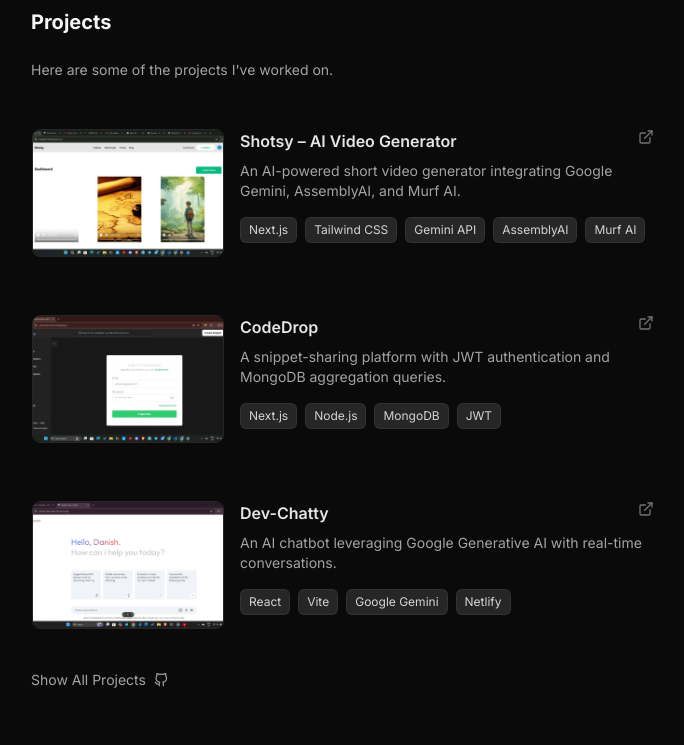
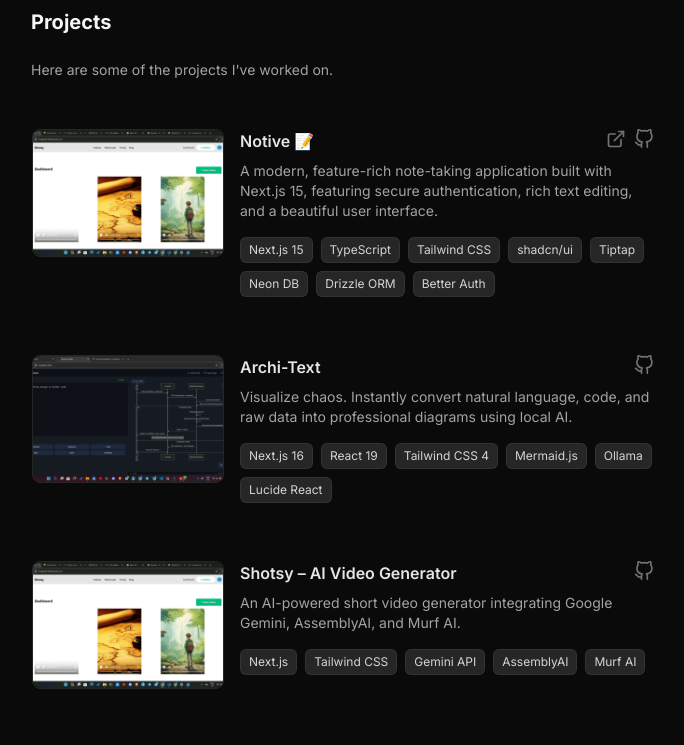
Before and after one commit to Danish-Devx3/Danish-s-Portfolio, a React (Vite) app: page / in a window 1280 px wide. Shown: the part 1560-2305 px from the top of the page, without its empty margins (297-981 px from the left). Built offline with nearby package versions, Linux system fonts and the light colour scheme.

Commit message:
feat: Initialize portfolio website with core pages, components, and data structure.

```diff
--- a/src/components/GitHubActivity.jsx
+++ b/src/components/GitHubActivity.jsx
@@ -1,23 +1,17 @@
 
 import React from 'react';
-// import GitHubCalendar from 'react-activity-calendar'; // Library not available
 
 const GitHubActivity = () => {
-    // Mock data/visual for GitHub Activity if library install fails
-    // In a real scenario with the library, we would use <GitHubCalendar username="Danish-Devx3" />
-
     return (
         <section id="activity" className="py-10">
             <h2 className="text-xl font-bold mb-6 text-neutral-100">GitHub Activity</h2>
             <div className="w-full overflow-hidden bg-neutral-900/50 p-4 rounded-xl border border-neutral-800">
-                {/* Fallback visualization or message */}
                 <div className="flex flex-col items-center justify-center py-8 text-neutral-500 gap-4">
                     <p>Contribution Graph</p>
-                    {/* Simple Grid Simulation */}
                     <div className="flex gap-1 overflow-x-auto max-w-full opacity-50">
-                        {Array.from({ length: 20 }).map((_, i) => ( // columns
+                        {Array.from({ length: 20 }).map((_, i) => (
                             <div key={i} className="flex flex-col gap-1">
-                                {Array.from({ length: 7 }).map((_, j) => ( // rows
+                                {Array.from({ length: 7 }).map((_, j) => (
                                     <div
                                         key={j}
                                         className={`w-3 h-3 rounded-sm ${Math.random() > 0.7 ? 'bg-green-500' : 'bg-neutral-800'}`}
--- a/src/components/TimeOnEarth.jsx
+++ b/src/components/TimeOnEarth.jsx
@@ -3,7 +3,7 @@ import React, { useState, useEffect } from 'react';
 
 const TimeOnEarth = () => {
     const [seconds, setSeconds] = useState(0);
-    const birthDate = new Date("2000-01-01"); // Default date, can be updated from data.js
+    const birthDate = new Date("2000-01-01");
 
     useEffect(() => {
         const calculateSeconds = () => {
--- a/src/data.js
+++ b/src/data.js
@@ -55,11 +55,30 @@ export const education = [
 
 export const projects = [
     {
+        id: 4,
+        title: "Notive 📝",
+        description: "A modern, feature-rich note-taking application built with Next.js 15, featuring secure authentication, rich text editing, and a beautiful user interface.",
+        technologies: ["Next.js 15", "TypeScript", "Tailwind CSS", "shadcn/ui", "Tiptap", "Neon DB", "Drizzle ORM", "Better Auth"],
+        github: "https://github.com/Danish-Devx3/notive",
+        live: "https://notive-manage-note.vercel.app/",
+        image: "/project1.webp",
+    },
+    {
+        id: 5,
+        title: "Archi-Text",
+        description: "Visualize chaos. Instantly convert natural language, code, and raw data into professional diagrams using local AI.",
+        technologies: ["Next.js 16", "React 19", "Tailwind CSS 4", "Mermaid.js", "Ollama", "Lucide React"],
+        github: "https://github.com/Danish-Devx3/archi-text",
+        live: "", // Add live link if available
+        image: "/archi-text.png",
+    },
+    {
         id: 1,
         title: "Shotsy – AI Video Generator",
         description: "An AI-powered short video generator integrating Google Gemini, AssemblyAI, and Murf AI.",
         technologies: ["Next.js", "Tailwind CSS", "Gemini API", "AssemblyAI", "Murf AI"],
-        link: "https://github.com/Danish-Devx3/Shotsy-Short-Video-GenAi",
+        github: "https://github.com/Danish-Devx3/Shotsy-Short-Video-GenAi",
+        live: "",
         image: "/project1.webp",
     },
     {
@@ -67,7 +86,8 @@ export const projects = [
         title: "CodeDrop",
         description: "A snippet-sharing platform with JWT authentication and MongoDB aggregation queries.",
         technologies: ["Next.js", "Node.js", "MongoDB", "JWT"],
-        link: "https://github.com/Danish-Devx3/CodeDrop",
+        github: "https://github.com/Danish-Devx3/CodeDrop",
+        live: "https://code-drop-five.vercel.app/",
         image: "/project2.webp",
     },
     {
@@ -75,7 +95,8 @@ export const projects = [
         title: "Dev-Chatty",
         description: "An AI chatbot leveraging Google Generative AI with real-time conversations.",
         technologies: ["React", "Vite", "Google Gemini", "Netlify"],
-        link: "https://github.com/Danish-Devx3/Dev-Chatty",
+        github: "https://github.com/Danish-Devx3/Dev-Chatty",
+        live: "",
         image: "/project3.webp",
     },
 ];
--- a/src/pages/Projects.jsx
+++ b/src/pages/Projects.jsx
@@ -37,12 +37,16 @@ const Projects = () => {
                     {project.title}
                   </h3>
                   <div className="flex gap-2">
-                    {project.link && (
-                      <a href={project.link} target="_blank" rel="noopener noreferrer" className="text-neutral-500 hover:text-neutral-200 transition-colors">
-                        <FiExternalLink size={16} />
+                    {project.live && (
+                      <a href={project.live} target="_blank" rel="noopener noreferrer" className="text-neutral-500 hover:text-neutral-200 transition-colors" title="Live Demo">
+                        <FiExternalLink size={20} />
                       </a>
                     )}
-                    {/* Assuming link is source, if there's a demo link separate it. For now using generic link */}
+                    {project.github && (
+                      <a href={project.github} target="_blank" rel="noopener noreferrer" className="text-neutral-500 hover:text-neutral-200 transition-colors" title="View Code">
+                        <FiGithub size={20} />
+                      </a>
+                    )}
                   </div>
                 </div>
 
```
Also changed, not shown: public/archi-text.png (added), src/App.jsx (indentation only), src/pages/About.jsx (indentation only), src/pages/Navbar.jsx (indentation only).
